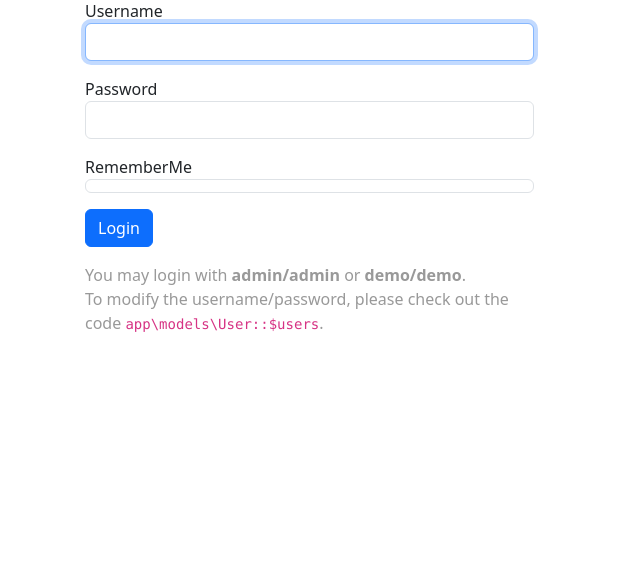
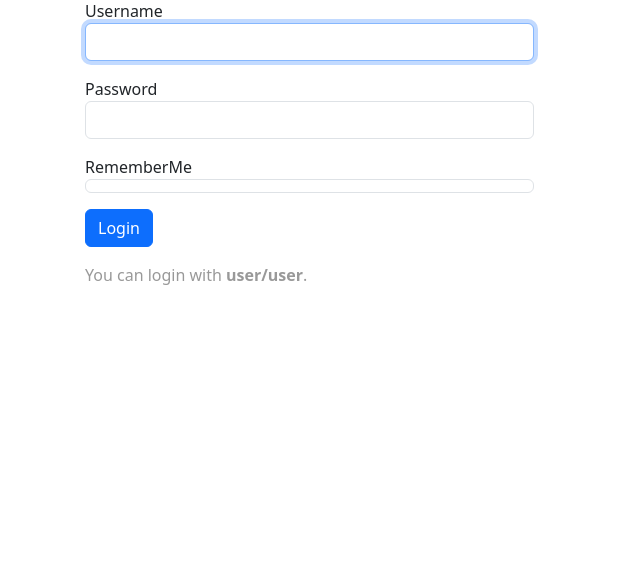
Before and after one commit to ahr1384/Docker-Management, a Yii app: template views/site/login.php in a window 1280 px wide. Shown: the part 167-742 px from the top of the page, without its empty margins (0-640 px from the left). Run offline with PHP 8.4 and a stand-in for Yii, Linux system fonts and the light colour scheme; the template is opened without the code that fills it, so the values that code supplies are empty; form fields are guessed from the names that the template uses; some libraries are stand-ins or nearby versions.

Commit message:
Update login.php

```diff
--- a/views/site/login.php
+++ b/views/site/login.php
@@ -46,8 +46,7 @@ $this->params['breadcrumbs'][] = $this->title;
             <?php ActiveForm::end(); ?>
 
             <div style="color:#999;">
-                You may login with <strong>admin/admin</strong> or <strong>demo/demo</strong>.<br>
-                To modify the username/password, please check out the code <code>app\models\User::$users</code>.
+                You can login with <strong>user/user</strong>.
             </div>
 
         </div>
```
